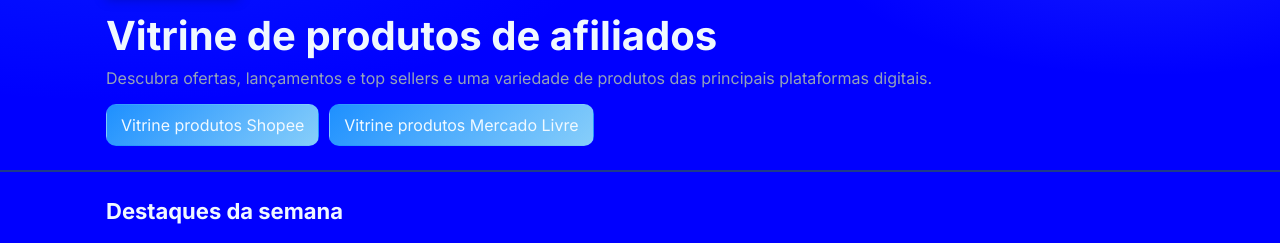
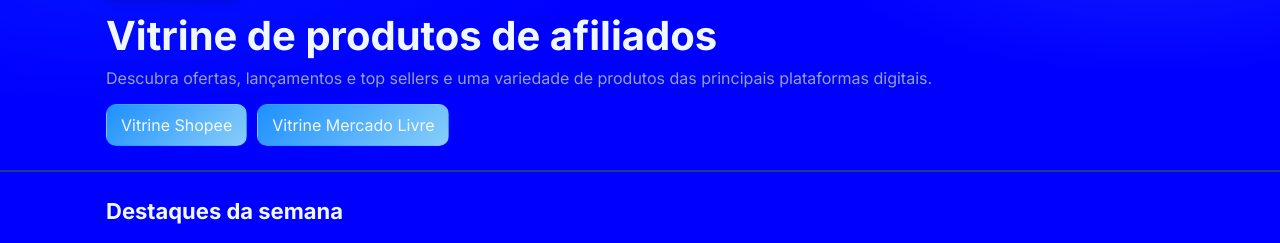
Before and after one commit to jlvnunez/vitrine-afiliados, a plain HTML site: page index.htm in a window 1280 px wide. Shown: the part 85-328 px from the top of the page. Drawn offline with Linux system fonts and the light colour scheme.

Commit message:
Update index.htm

```diff
--- a/index.htm
+++ b/index.htm
@@ -42,8 +42,8 @@
     <p>Descubra ofertas, lançamentos e top sellers e uma variedade de produtos das principais plataformas digitais.</p>
     <div class="cta">
       <!-- <a class="btn primary" href="#destaques">Explorar destaques</a> -->
-      <a class="btn primary" href="https://collshp.com/jlvnunez" target="_blank">Vitrine produtos Shopee</a>
-      <a class="btn primary" href="https://mercadolivre.com/sec/1sUWwjr" target="_blank">Vitrine produtos Mercado Livre</a>
+      <a class="btn primary" href="https://collshp.com/jlvnunez" target="_blank">Vitrine Shopee</a>
+      <a class="btn primary" href="https://mercadolivre.com/sec/1sUWwjr" target="_blank">Vitrine Mercado Livre</a>
       <!-- Botão WhatsApp -->
       <!--<a
         class="btn whatsapp"
```
